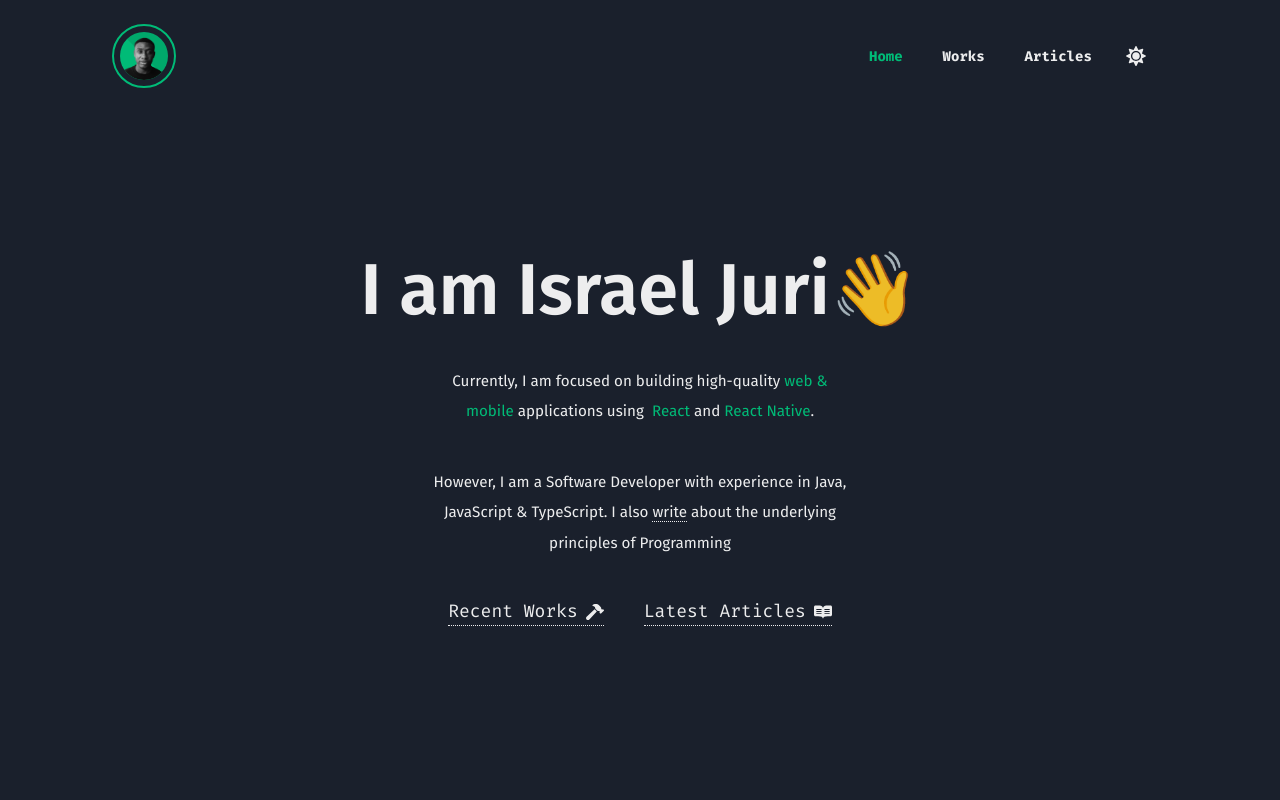
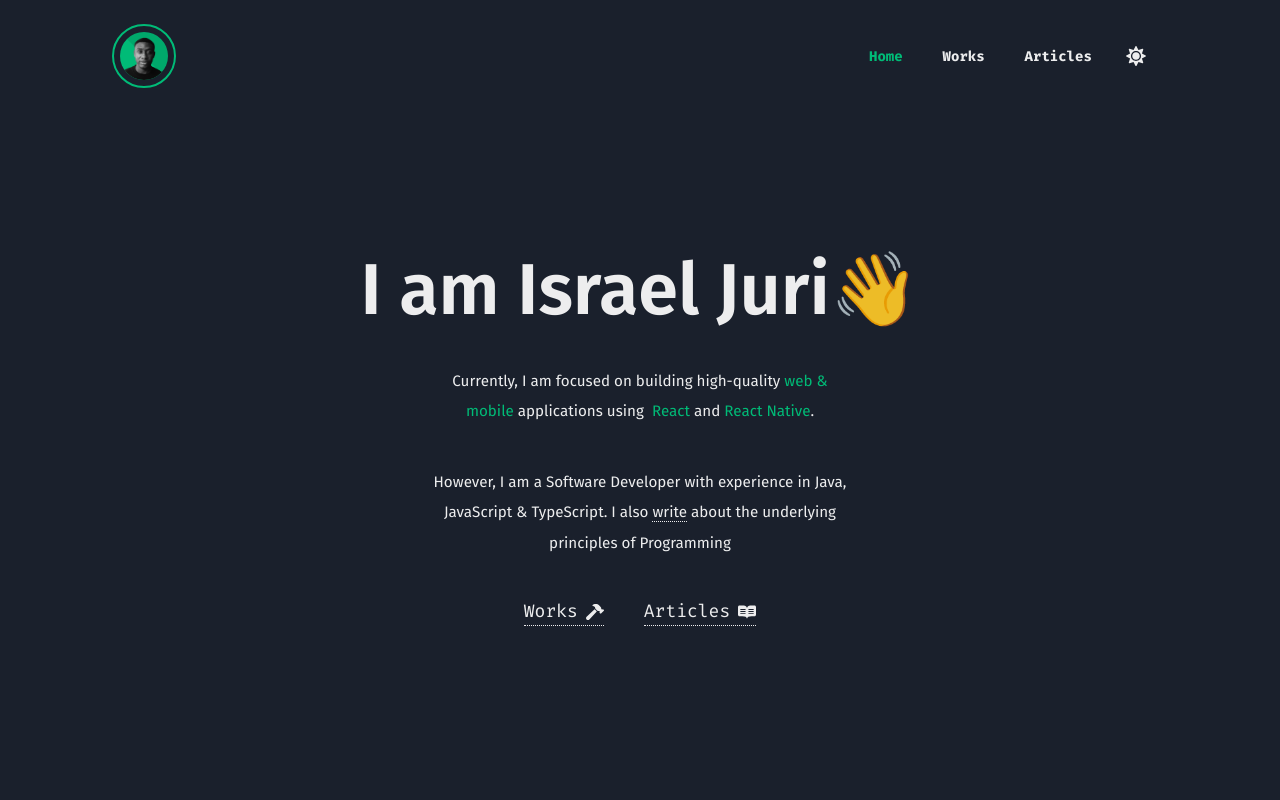
Before and after one commit to israeljuri/israeljuri, a React (Vite) app: page / in a window 1280 px wide. Shown: the top 800 px of the page. Built offline with nearby package versions, Linux system fonts and the light colour scheme.

Commit message:
Fix layout glitch

```diff
--- a/src/components/common/hero.jsx
+++ b/src/components/common/hero.jsx
@@ -73,17 +73,9 @@ const Hero = () => {
                   md: "repeat(2, max-content)",
                 }}
               >
-                <CustomLink
-                  label="Recent Works"
-                  path="/works"
-                  icon={FaHammer}
-                />
+                <CustomLink label="Works" path="/works" icon={FaHammer} />
 
-                <CustomLink
-                  label="Latest Articles"
-                  path="/blog"
-                  icon={FaReadme}
-                />
+                <CustomLink label="Articles" path="/blog" icon={FaReadme} />
               </Grid>
             </Fade>
           </Flex>
--- a/src/components/common/socials.jsx
+++ b/src/components/common/socials.jsx
@@ -66,7 +66,7 @@ const Socials = ({ size, col, row, gap, color, showLabel }) => {
               <Icon as={item.icon} />
               {showLabel && (
                 <Text
-                  fontSize="md"
+                  fontSize={{ base: "sm", md: "md" }}
                   color={colorMode === "light" ? "gray.800" : "white"}
                 >
                   {item.path}
```
